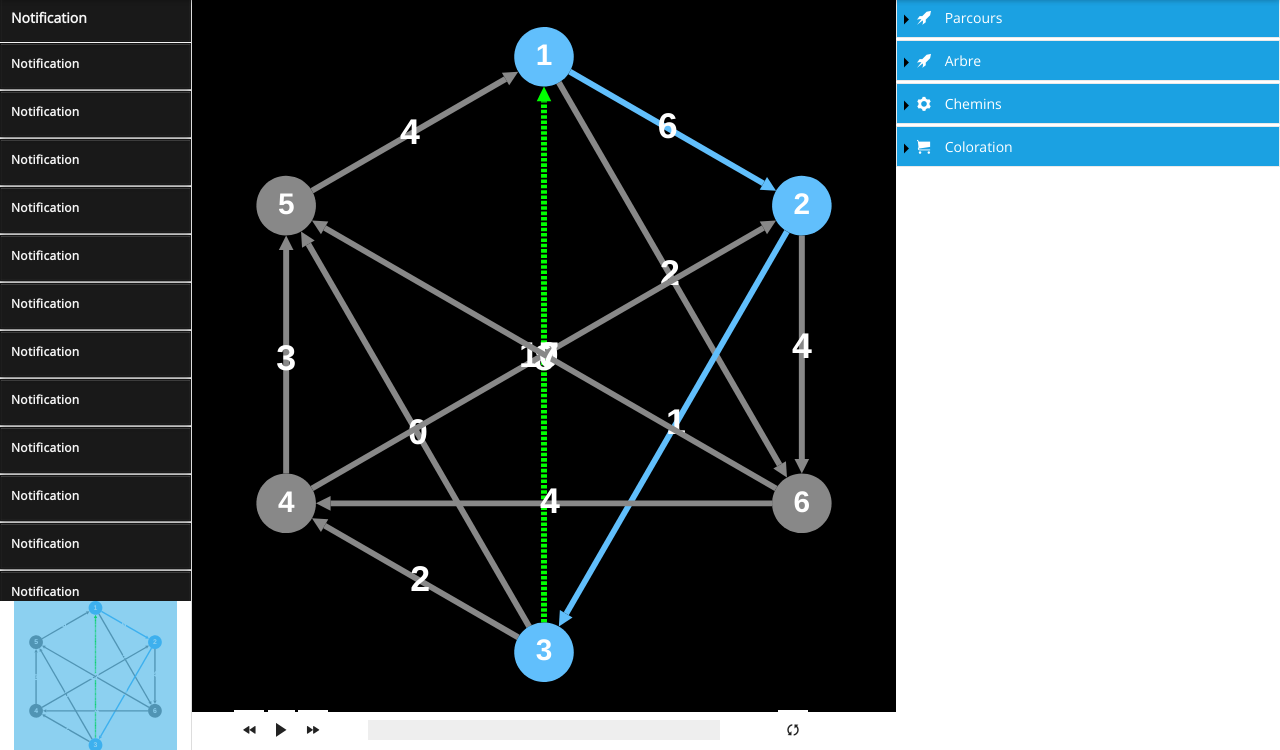
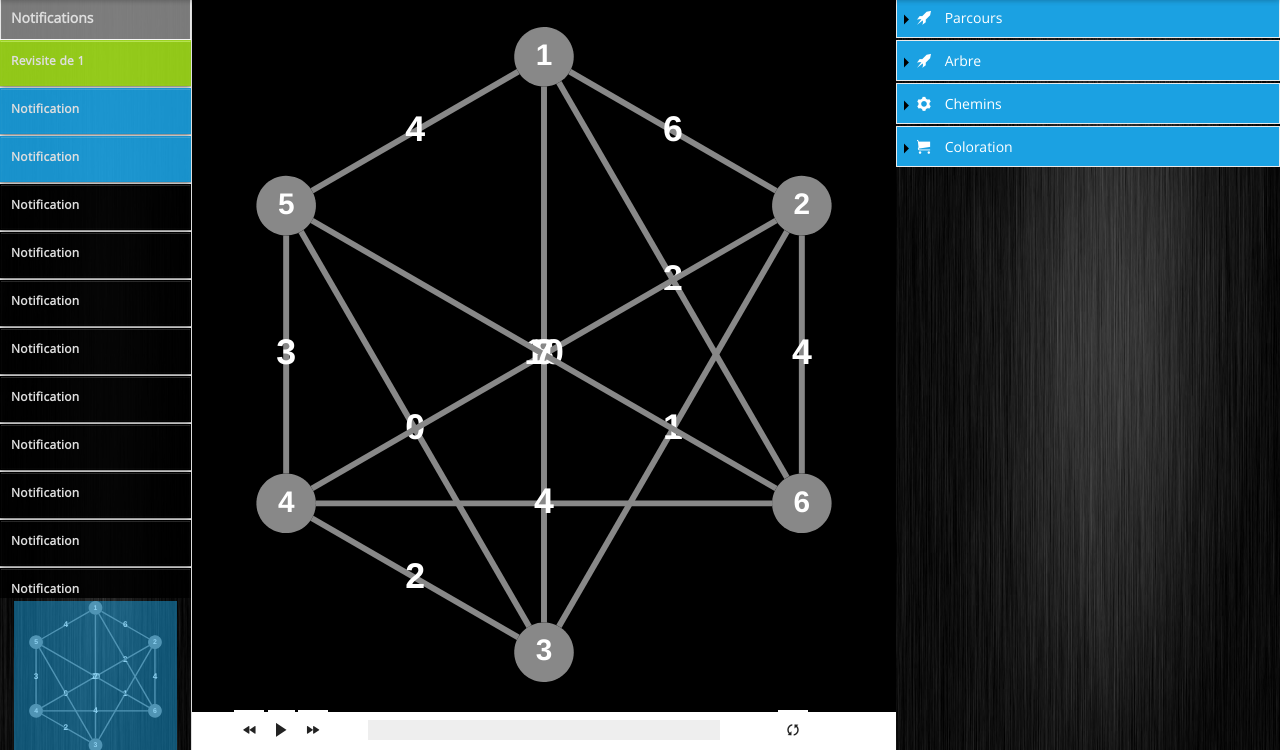
Before and after one commit to fbelugou/GraphDesigner, a plain HTML site: page www/index.html in a window 1280 px wide. Shown: the part 50-800 px from the top of the page. Drawn offline with Linux system fonts and the light colour scheme; files whose address does not match are found by name.

Commit message:
update image

```diff
--- a/www/css/cytoscape.js-navigator.css
+++ b/www/css/cytoscape.js-navigator.css
@@ -293,6 +293,18 @@ html,body {
 	-o-animation: text-in 1s 1 ease-out;
 	animation: text-in 1s 1 ease-out;
 }
+.notifRevisite{
+	background-color: #a1dd1b;
+	border-color:  #a1dd1b;
+}
+.notifDefault{
+	background-color: #1ba1e2;
+	border-color:  #1ba1e2;
+}
+.notifBar{
+	background-color: #888;
+	border-color:  #FFF;
+}
 
 @-webkit-keyframes flip {
       0% {-webkit-transform: rotateY(-90deg);opacity: 0;border-right-width: 30px;}
@@ -384,7 +396,7 @@ html,body {
 #wrapper {
 	position: absolute;
 	z-index: 1;
-	top: 45px;
+	top: 42px;
 	bottom: 48px;
 	height:calc(80% - 45px);
 	left: 0;
--- a/www/index.html
+++ b/www/index.html
@@ -45,7 +45,7 @@ document.addEventListener('touchmove', function (e) { e.preventDefault(); }, fal
         <div class="navigation-bar" style="background-color: #000">
             <div class="navigation-bar-content">
                 <div class="tablet-portrait">
-                <a href="/" class="element brand"><span class="icon-grid-view"></span> GrapheDesigner <sup>0.2</sup></a>
+                <a href="/" class="element brand"><span class="icon-grid-view"></span>GraphViewer<sup>0.2</sup></a>
                 <span class="element-divider"></span>
                 <a class="pull-menu" href="#"></a>
 
@@ -55,7 +55,7 @@ document.addEventListener('touchmove', function (e) { e.preventDefault(); }, fal
                     <a class="element brand" href="#"><span class="icon-printer"></span></a>
 
                     <span class="element-divider place-right"></span>
-                     <a href="/" class="element place-right"> <span>GraphViewer</span> </a>
+                     <a href="/" class="element place-right"> <span>GrapheDesigner</span> </a>
                       <span class="element-divider place-right"></span>
                 </div>
             </div>
@@ -116,8 +116,8 @@ document.addEventListener('touchmove', function (e) { e.preventDefault(); }, fal
         <div class="panel-left">
            <div id="log-panel">
                 <div class="notifications">
-                    <div class="notif">
-                        <div class="head">Notification</div>
+                    <div class="notif notifBar">
+                        <div class="head">Notifications</div>
                         <div class="text"></div>
                     </div>
                 </div>
@@ -127,7 +127,15 @@ document.addEventListener('touchmove', function (e) { e.preventDefault(); }, fal
                         <ul>
                         <li>
                             <div class="notifications">
-                                <div class="notif">
+                                <div class="notif notifRevisite">
+                                    <div class="head">Revisite de 1</div>
+                                    <div class="text"></div>
+                                </div>
+                            </div>
+                        </li>
+                        <li>
+                            <div class="notifications">
+                                <div class="notif notifDefault">
                                     <div class="head">Notification</div>
                                     <div class="text"></div>
                                 </div>
@@ -135,15 +143,7 @@ document.addEventListener('touchmove', function (e) { e.preventDefault(); }, fal
                         </li>
                         <li>
                             <div class="notifications">
-                                <div class="notif">
-                                    <div class="head">Notification</div>
-                                    <div class="text"></div>
-                                </div>
-                            </div>
-                        </li>
-                        <li>
-                            <div class="notifications">
-                                <div class="notif">
+                                <div class="notif notifDefault">
                                     <div class="head">Notification</div>
                                     <div class="text"></div>
                                 </div>
@@ -252,16 +252,13 @@ document.addEventListener('touchmove', function (e) { e.preventDefault(); }, fal
             </div>
 
            <div class="cytoscape-navigator"></div>
-
         </div>
             <div id="cy"></div>
             <div id="control">
                 <button class="element" ><i class="icon-previous"></i></button>
                 <button class="element"id="timeline_play_btn" ><i class="icon-play"></i></button>
                 <button class="element" id="timeline_next_btn"><i class="icon-next"></i></button>
-
                 <div id="timeline" class="progress-bar" data-role="progress-bar" data-color="bg-green"></div>
-
                 <button class="element" id="timeline_reset_btn"><i class="icon-cycle"></i></button>
 
             </div>
--- a/www/js/graphe/algo.js
+++ b/www/js/graphe/algo.js
@@ -5,6 +5,9 @@
               //STYLE//
 
 ///////////////////////////////////////////////////////////////
+
+
+//Style pour graphe oriente
 var style1 = cytoscape.stylesheet()
     .selector(':selected')
       .css({
@@ -79,9 +82,101 @@ var style1 = cytoscape.stylesheet()
         'target-arrow-color': '#61bffc',
         'transition-property': 'background-color, line-color, target-arrow-color',
         'transition-duration': '0.5s'
+      })
+      .selector('.label')
+      .css({
+        'text-outline-color': '#61bffc',
+        'background-color': '#61bffc',
+        'line-color': 'rgba(255,255,255,0)',
+        'target-arrow-color': 'rgba(255,255,255,0)',
+        'transition-property': 'background-color, line-color, target-arrow-color',
+        'transition-duration': '0.5s'
       });
 
+//Style pour graphe non oriente//
+var style2 = cytoscape.stylesheet()
+    .selector(':selected')
+      .css({
+        'border-color':'red',
+        'border-width':5,
+      })
+    .selector('node')
+      .css({
+        'content': 'data(id)',
+        'text-transform': "uppercase",
+        'text-valign': 'center',
+        'color':'#fff',
+        'width': 100,
+        'height':100,
+        'font-size':50,
+        'font-weight' : 'bold'
+      })
+    .selector('edge')
+      .css({
+        'width': 10,
+        'line-color': '#888',
+        'target-arrow-color': '#888',
+        'color': "#fff",
+        'mergeWidth': 2,
+        'opacity': 1,
+        'content': 'data(weight)',
+        /*'text-outline-width': 4,
+        'text-outline-color': '#888',*/
+        'curve-style':'ellipse',
+        'font-size' : 60,
+        'font-weight' : 'bold'
+      })
+    .selector('.edgeRevisite')
+      .css({
+        'text-outline-color': '#00FF00',
+        'background-color': '#00FF00',
+        'line-color': '#00FF00',
+        'target-arrow-color': '#00FF00',
+        'transition-property': 'background-color, line-color, target-arrow-color',
+        'transition-duration': '0.5s',
+        'line-style':'dashed',
+        'curve-style':'ellipse'
+      })
+     .selector('.edgeVisite')
+      .css({
 
+        'text-outline-color': '#61bffc',
+        'background-color': '#61bffc',
+        'line-color': '#61bffc',
+        'target-arrow-color': '#61bffc',
+        'transition-property': 'background-color, line-color, target-arrow-color',
+        'transition-duration': '0.5s',
+        'curve-style':'ellipse'
+      })
+       .selector('.nodeVisite')
+      .css({
+
+        'text-outline-color': '#61bffc',
+        'background-color': '#61bffc',
+        'line-color': '#61bffc',
+        'target-arrow-color': '#61bffc',
+        'transition-property': 'background-color, line-color, target-arrow-color',
+        'transition-duration': '0.5s'
+      })
+       .selector('.nodeVisite:selected')
+      .css({
+
+
+        'border-color': 'red',
+        'border-width':5,
+        'target-arrow-color': '#61bffc',
+        'transition-property': 'background-color, line-color, target-arrow-color',
+        'transition-duration': '0.5s'
+      })
+      .selector('.label')
+      .css({
+        'text-outline-color': '#61bffc',
+        'background-color': '#61bffc',
+        'line-color': 'rgba(255,255,255,0)',
+        'target-arrow-color': 'rgba(255,255,255,0)',
+        'transition-property': 'background-color, line-color, target-arrow-color',
+        'transition-duration': '0.5s'
+      });
 
 ///////////////////////////////////////////////////////////////
 
@@ -96,9 +191,6 @@ var style1 = cytoscape.stylesheet()
               directed: true,
               maximalAdjustments:10,
               fit:true
-
-
-
             };
 
 
@@ -170,14 +262,11 @@ var layoutcose={
 ///////////////////////////////////////////////////////////////
 
 
-function Graphe  (Tadjacence,Boriente,root,Sstyle){
+function Graphe  (Tadjacence,Boriente){
         this.adjacence=[];
         this.oriente=Boriente;
-        this.style=Sstyle;
         (Tadjacence[0].length == 3) ? this.value=true : this.value= false
-
-        layout1.roots='#'+String(root); //Update Racine//
-
+        if(Boriente){
         this.G = cytoscape({
           container: $('#cy')[0],
 
@@ -189,6 +278,20 @@ function Graphe  (Tadjacence,Boriente,root,Sstyle){
                           edges: []
                   }
           });
+        }
+        else{
+          this.G = cytoscape({
+            container: $('#cy')[0],
+
+
+                    layout: layout1,
+                    style: style2,
+                    elements: {
+                            nodes:  [],
+                            edges: []
+                    }
+            });
+        }
         if (!isNaN( Tadjacence[0][0]) ){
               Tadjacence.sort(function(a, b){
               if(parseInt(a[0]) == parseInt(b[0])){
@@ -204,7 +307,7 @@ function Graphe  (Tadjacence,Boriente,root,Sstyle){
            var A=Tadjacence[i];
            var A0=String(A[0]);
            var A1=String(A[1]);
-          if (this.value) var A2=String(A[2]);
+          if (this.value) var A2=A[2];
 
           if((A2 == 'undefined' && this.value) || A0 === 'undefined' || A1 === 'undefined' ) {
 
@@ -538,6 +641,8 @@ Graphe.prototype.colorGlouton = function () {
 
 }
 
+
+//Coloration Naive Optimisé
 Graphe.prototype.colorBelugou = function (s) {
   var t=0;
   var couleurPere =[];
@@ -612,35 +717,34 @@ Graphe.prototype.colorBelugou = function (s) {
 
                   //TEST//
 
-///////////////////////////////////////////////////////////////
+/////////////////////////////////////////////////////////////////
 
-
-
-
-
-//var parcoursLareur = function(x){
+//var parcoursLareur
 Graphe.prototype.parcoursLargeur = function(x) {
 
   var result = this.bfs(x);
   this.affiche(result);
 
 }
+//var parcoursProfondeur
+Graphe.prototype.parcoursProfondeur= function(x) {
+
+  var result = this.dfs(x);
+  this.affiche(result);
+}
 
 
-//Test/
-
-
-
+/*TEST*/
 //var monGraphe = new Graphe([['1','2'],['1','3'],['1','4'],['2','6'],['2','3'],['3','8'],['4','5'],['4','9'],['4','10'],['5','10'],['5','6'],['6','7'],['6','10'],['7','10'],['7','8'],['8','10'],['8','9'],['9','10']],false,6);
 //var monGraphe = new Graphe([[1,2],[1,3],[1,6],[1,7],[2,3],[2,6],[2,7],[2,5],[3,4],[3,8],[4,8],[4,5],[5,6]],false,6);
-var monGraphe = new Graphe([[1,2,6],[1,6,2],[2,3,1],[2,6,4],[3,1,8],[3,4,2],[3,5,0],[4,2,10],[4,5,3],[5,1,4],[6,4,4],[6,5,7]],false,6);
+var monGraphe = new Graphe([[1,2,6],[1,6,2],[2,3,1],[2,6,4],[3,1,8],[3,4,2],[3,5,0],[4,2,10],[4,5,3],[5,1,4],[6,4,4],[6,5,7]],false);
 /*var monGraphe = new Graphe([['a','b'],['a','g'],['a','f'],
                             ['b','c'],['b','g'],
                             ['c','g'],['c','d'],
                             ['d','g'],['d','e'],
                             ['e','g'],['e','f'],
-                            ['f','g']],false);
-/*
+                            ['f','g']],false);*/
+
 
 grapheAleatoire = function(n){
   var retour=[];
@@ -662,7 +766,7 @@ grapheAleatoire = function(n){
 
 
 //console.log(window['graphe'+0]);
-
+  /*
 var cpt=0;
 var monGraphe = new Graphe(window['graph'+cpt],false);
 var c = monGraphe.colorBelugou('1');
@@ -692,14 +796,15 @@ function testAlgo(){
 }
 */
 
-var i = monGraphe.dfs('1');
-monGraphe.affiche(i);
+//var i = monGraphe.dfs('1');
+//monGraphe.affiche(i);
 
-///////////////////////////////////////////////////////////////
 
-              //PARCOURS PROFONDEUR//
 
-///////////////////////////////////////////////////////////////
+
+/////////////////////////
+/////  MINIMAP     //////
+/////////////////////////
 $('#cy').cyNavigator({
           container: '.cytoscape-navigator',
           viewLiveFramerate: 0,
@@ -707,6 +812,12 @@ $('#cy').cyNavigator({
           thumbnailLiveFramerate: false,
           dblClickDelay: 200
 })
+
+
+
+//////////////////////////////
+/////     RESIZE       ///////
+//////////////////////////////
 window.onresize = function(){
 monGraphe.G.resize();
 monGraphe.G.fit();
```
Also changed, not shown: www/images/Robert-C-Prim.jpg (added), www/images/arbre.png (added), www/images/courtChemin.png (added), www/images/painter.png (added), www/images/parcours.png (added), www/images/textureMenu.jpg (added). Lines whose indentation alone changed are shown as unchanged.
